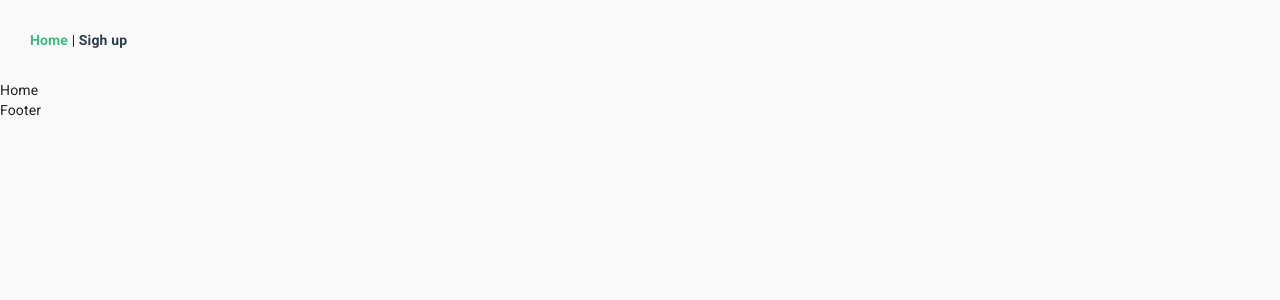
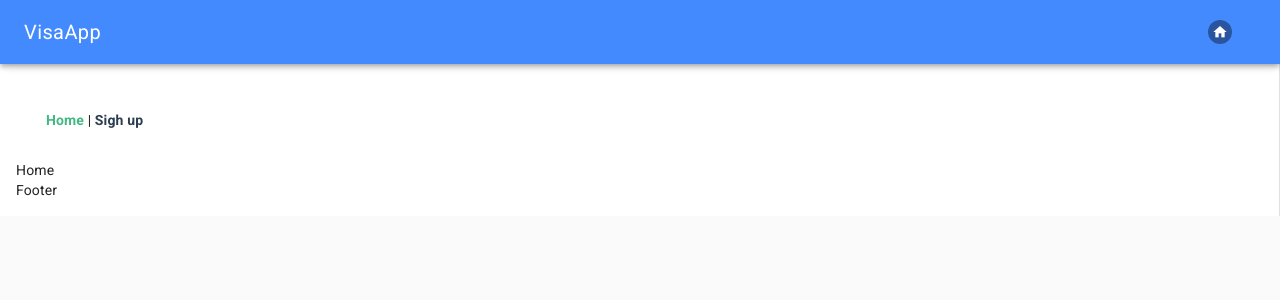
Before and after one commit to Dima157/visa-fe, a Vue app: page / in a window 1280 px wide. Shown: the top 300 px of the page. Built offline with nearby package versions, Linux system fonts and the light colour scheme.

Commit message:
Add drawer

```diff
--- a/src/App.vue
+++ b/src/App.vue
@@ -1,12 +1,46 @@
 <template>
-  <component :is="getLayout">
-    <router-view/>
-  </component>
+  <div class="page-container md-layout-column">
+    <md-app>
+      <md-app-toolbar class="md-primary">
+        <span class="md-title">VisaApp</span>
+        <div class="md-toolbar-section-end">
+          <md-button @click="showSidepanel = true">
+            <md-avatar class="md-avatar-icon md-small">
+              <md-icon>home</md-icon>
+            </md-avatar>
+          </md-button>
+        </div>
+      </md-app-toolbar>
+      <md-app-drawer class="md-right" :md-active.sync="showSidepanel">
+        <md-toolbar class="md-transparent" md-elevation="0">
+          <span class="md-title">Favorites</span>
+        </md-toolbar>
+
+        <md-list>
+          <md-list-item to="/sign-up">
+            <span class="md-list-item-text" >Sign Up</span>
+          </md-list-item>
+
+          <md-list-item>
+            <span class="md-list-item-text">Login</span>
+          </md-list-item>
+        </md-list>
+      </md-app-drawer>
+      <md-app-content>
+        <component :is="getLayout">
+          <router-view/>
+        </component>
+      </md-app-content>
+    </md-app>
+  </div>
 </template>
 
 <script>
   import MainLayout from '@/layouts/MainLayout'
   export default {
+    data: () => ({
+      showSidepanel: false
+    }),
     computed: {
       getLayout() {
         return this.$route.meta.layout;
```
